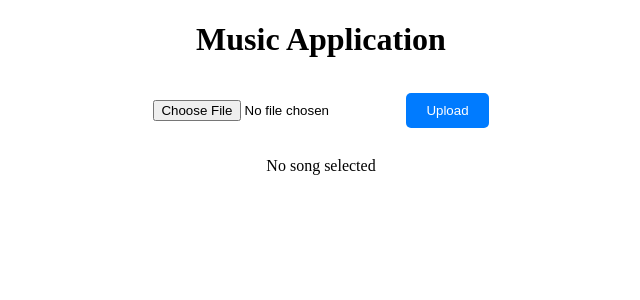
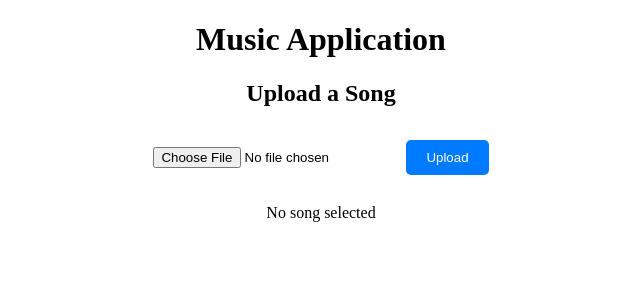
Before and after one commit to Naresh2219/music-application, a React (Create React App) app: page / in a window 1280 px wide. Shown: the top 300 px of the page, without its empty margins (319-959 px from the left). Built offline with nearby package versions, Linux system fonts and the light colour scheme.

Commit message:
Update Upload.js

```diff
--- a/src/components/Upload.js
+++ b/src/components/Upload.js
@@ -3,25 +3,53 @@ import React, { useState } from 'react';
 const Upload = () => {
     const [file, setFile] = useState(null);
 
+    // Function to handle file change
     const handleFileChange = (e) => {
-        setFile(e.target.files[0]);
+        const selectedFile = e.target.files[0];
+        setFile(selectedFile);
     };
 
+    // Function to convert the file to base64 and upload
     const handleUpload = async () => {
-        const formData = new FormData();
-        formData.append('file', file);
+        if (!file) {
+            alert("Please select a file to upload.");
+            return;
+        }
 
-        const response = await fetch('/uploads', {
-            method: 'POST',
-            body: formData,
-        });
+        // Convert file to base64
+        const reader = new FileReader();
+        reader.readAsDataURL(file);
+        reader.onloadend = () => {
+            const base64String = reader.result.split(',')[1];  // Get the base64 part
 
-        const result = await response.json();
-        console.log(result);
+            // Call the upload function
+            uploadSong(base64String, file.name);
+        };
+    };
+
+    // Your uploadSong function
+    const uploadSong = async (songData, fileName) => {
+        try {
+            const response = await fetch('http://localhost:5000/upload', {
+                method: 'POST',
+                headers: {
+                    'Content-Type': 'application/json',
+                },
+                body: JSON.stringify({
+                    songData: songData,  // base64-encoded string of song data
+                    fileName: fileName,  // e.g., "my-song.mp3"
+                }),
+            });
+            const data = await response.json();
+            console.log(data);
+        } catch (err) {
+            console.error("Error uploading song:", err);
+        }
     };
 
     return (
         <div>
+            <h2>Upload a Song</h2>
             <input type="file" onChange={handleFileChange} />
             <button onClick={handleUpload}>Upload</button>
         </div>
```
